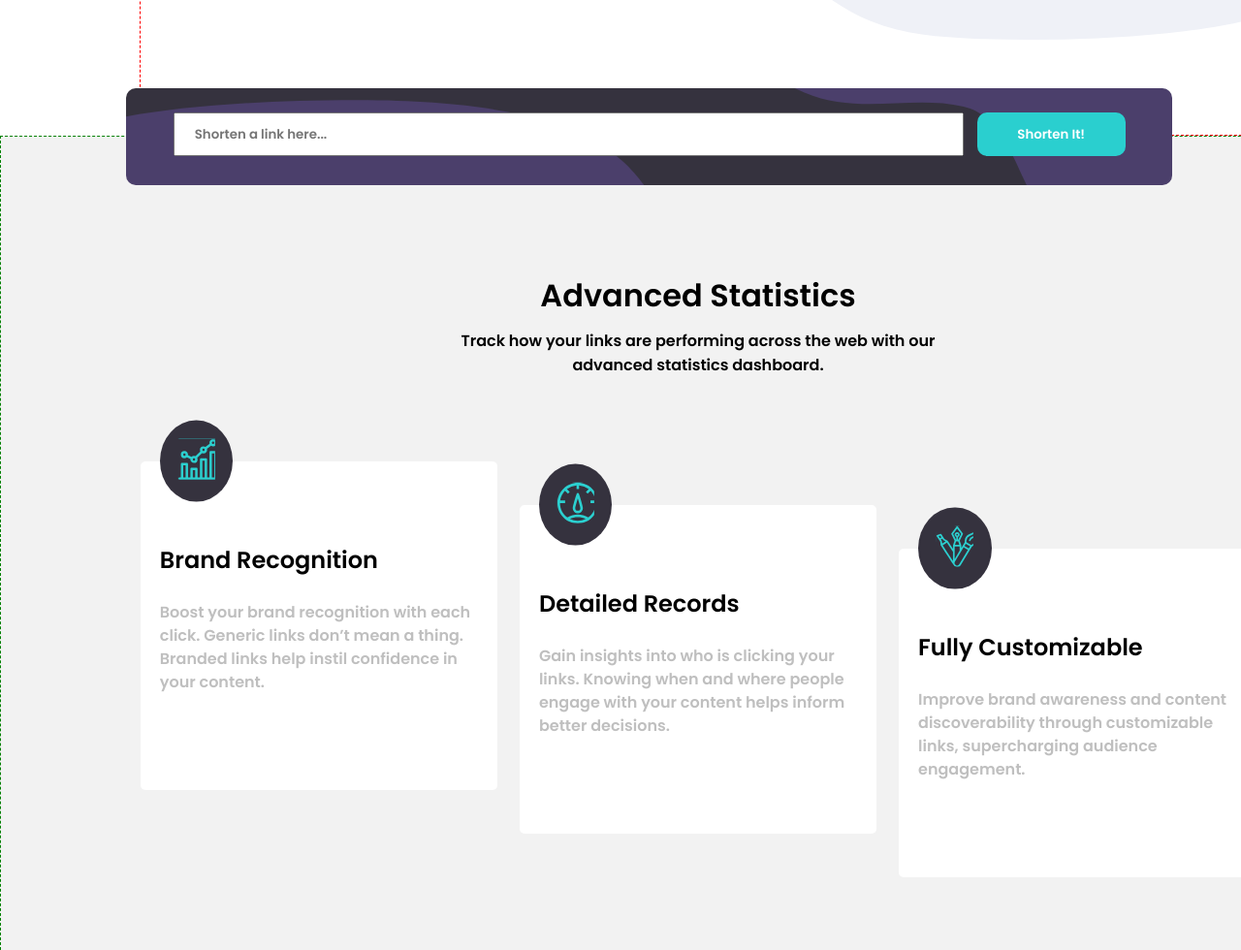
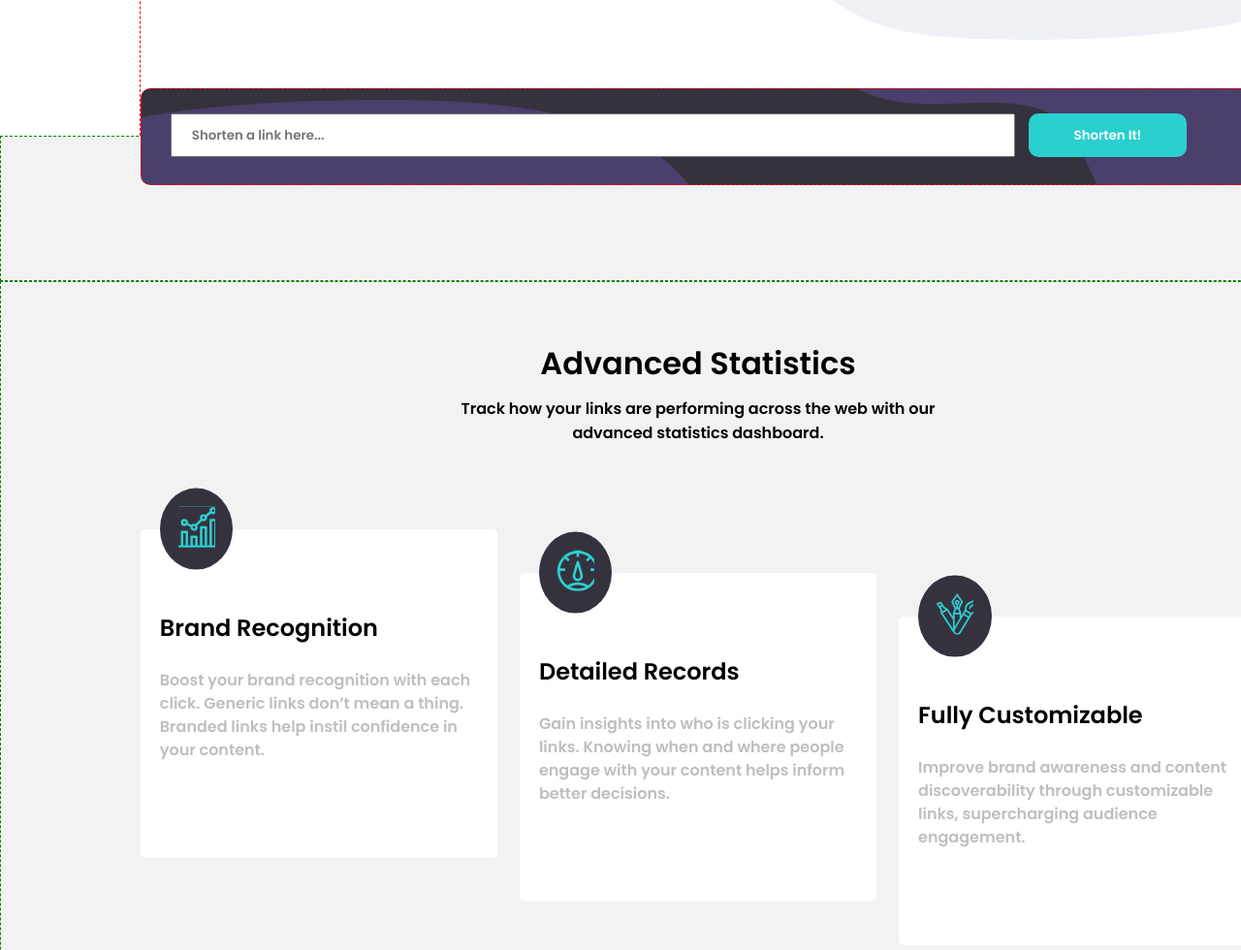
Before and after one commit to ShashiKumarMani/url-shortener, a plain HTML site: page index.html in a window 1280 px wide. Shown: the part 560-1540 px from the top of the page at 97% size. Drawn offline with Linux system fonts and the light colour scheme.

Commit message:
Add html tags and style for main section

```diff
--- a/index.html
+++ b/index.html
@@ -47,12 +47,14 @@
     <div class="start-image"></div>
   </section>
 
-  <section class="stats-section">
-    <main>
+  <main>
+    <div class="input-container">
       <input type="text" placeholder="Shorten a link here...">
       <button>Shorten It!</button>
-    </main>
+    </div>
+  </main>
 
+  <section class="stats-section">
     <div class="stats-main">
       <div class="stats-title">
         <div>
--- a/style.css
+++ b/style.css
@@ -13,8 +13,9 @@ li {
 
 body {
     width: 100vw;
-    max-width: 1500px;
+    max-width: 1600px;
     min-width: 1440px;
+    margin: auto;
     font-size: 18px;
 }
 
@@ -122,30 +123,26 @@ header {
     left: 45%;
 }
 
-/* Section 2 */
 /* Main */
-.stats-section {
-    height: 850px;
+main {
     width: 100%;
+    min-height: 150px;
+    border: 1px green dashed;
     background-color: hsl(0, 0%, 95%);
-    display: flex;
-    flex-direction: column;
-    text-align: center;
-    border: 1px green dashed;
 }
 
-main {
+.input-container {
     height: 100px;
-    width: 75%;
+    width: 80%;
+    margin: auto;
+    border: 1px red dashed;
+    padding: 25px 30px;
     transform: translateY(-50%);
-    padding: 25px 30px;
     background-image: url('./images/bg-shorten-desktop.svg');
     background-size: cover;
     background-position: top 25% left 100%;
     background-color:hsl(255, 11%, 22%);
     border-radius: 10px;
-    margin-left: 9%;
-    /* position: absolute; */
 }
 
 main input {
@@ -164,12 +161,24 @@ main button {
     color: #FFF;
 }
 
+/* Section 2 */
+.stats-section {
+    height: 850px;
+    width: 100%;
+    background-color: hsl(0, 0%, 95%);
+    display: flex;
+    flex-direction: column;
+    text-align: center;
+    border: 1px green dashed;
+}
+
 .stats-main {
     height: 20%;
     width: 80%;
     margin-left: 10%;
-    margin-top: 40px;
+    margin-top: 60px;
 }
+
 .stats-title {
     font-size: 2rem;
 }
```
